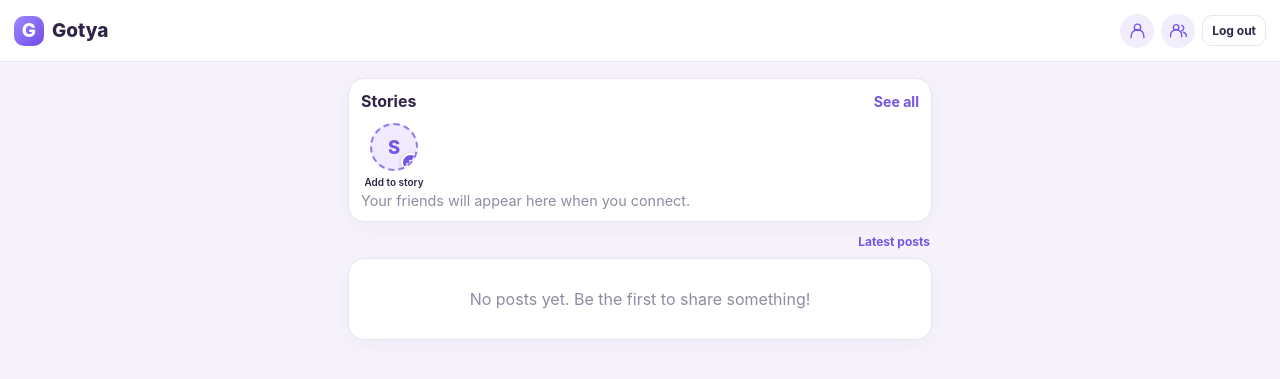
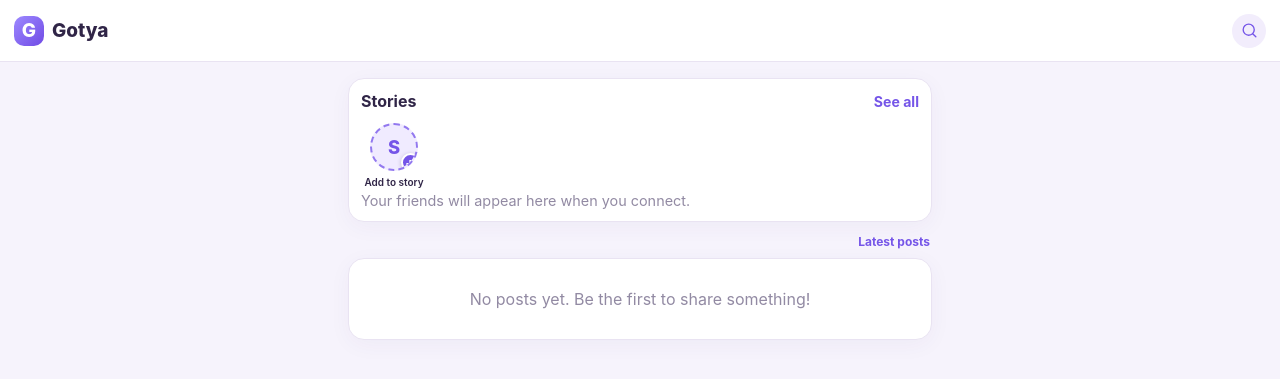
Before and after one commit to Liejah/GOTYA, a Flask app: page /feed in a window 1280 px wide. Shown: the top 379 px of the page. Run offline with Flask 3, Linux system fonts and the light colour scheme; the visitor is signed in with stand-in values (Sample User, id 1); data comes from the database, SQL or seed files in the repository; data that the repository does not hold is empty; parts of the project's set-up code (start-up, migrations or seed data) failed here and were passed over; some libraries are stand-ins or nearby versions.

Commit message:
Update Gotya feed header controls

```diff
--- a/templates/feed.html
+++ b/templates/feed.html
@@ -605,18 +605,11 @@ body.gotya-feed {
     <a class="gotya-brand" href="{{ url_for('feed') }}" aria-label="Gotya Home">
         <span class="gotya-brand-mark">G</span><span>Gotya</span>
     </a>
-    <nav aria-label="Main navigation" class="gotya-top-actions">
-        <a class="gotya-top-icon" href="{{ url_for('profile') }}" aria-label="Your profile" title="Your profile">
-            <svg viewBox="0 0 24 24" aria-hidden="true"><circle cx="12" cy="8" r="4"/><path d="M4 21v-2a8 8 0 0 1 16 0v2"/></svg>
-        </a>
-        <a class="gotya-top-icon" href="{{ url_for('friends') }}" aria-label="Friends" title="Friends">
-            <svg viewBox="0 0 24 24" aria-hidden="true"><circle cx="9" cy="8" r="3.5"/><path d="M2 20v-2a7 7 0 0 1 14 0v2"/><path d="M16 5.5a3.5 3.5 0 0 1 0 6.8M18 14a6 6 0 0 1 4 5.5"/></svg>
-        </a>
-        <form method="POST" action="{{ url_for('logout') }}">
-            <input type="hidden" name="csrf_token" value="{{ csrf_token() }}">
-            <button type="submit">Log out</button>
-        </form>
-    </nav>
+    <div class="gotya-top-actions">
+        <span class="gotya-top-icon" role="img" aria-label="Search" title="Search">
+            <svg viewBox="0 0 24 24" aria-hidden="true"><circle cx="11" cy="11" r="7"/><path d="m20 20-4-4"/></svg>
+        </span>
+    </div>
 </header>
 
 <div class="gotya-feed-layout">
```
